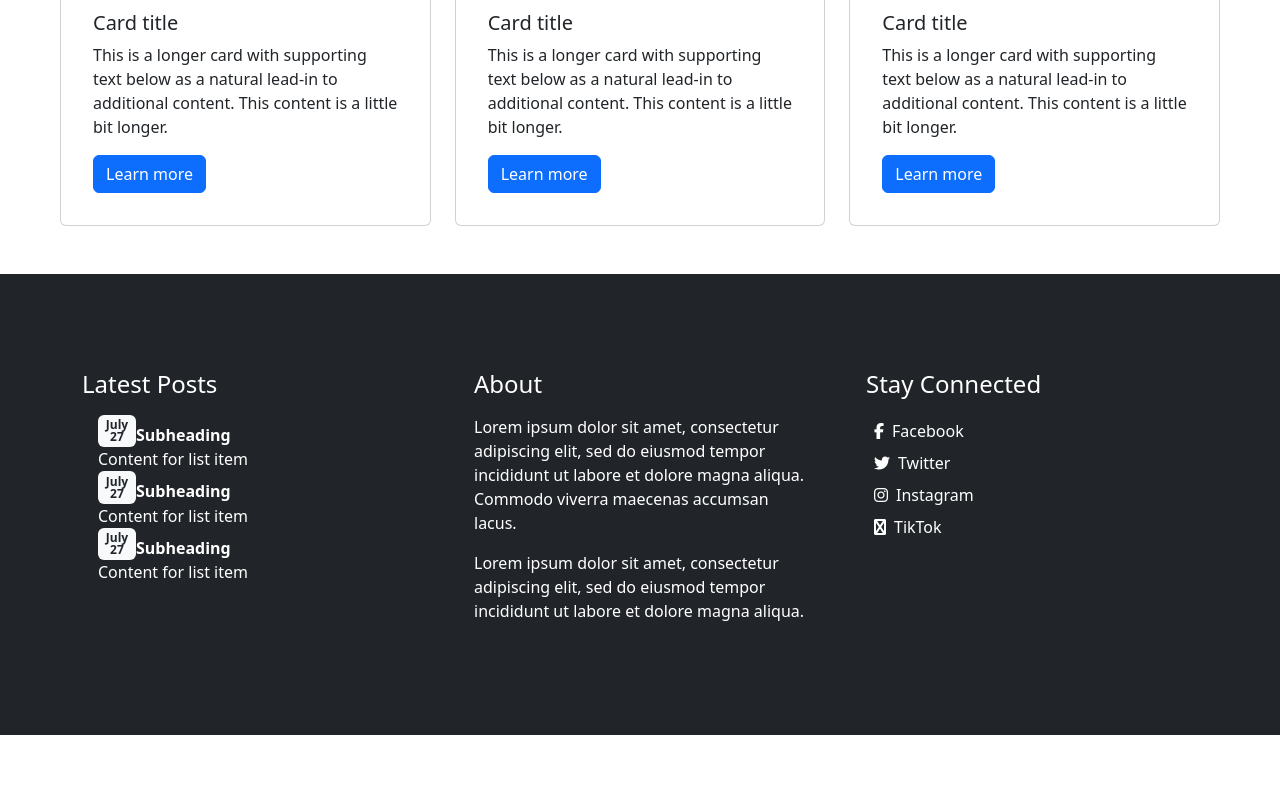
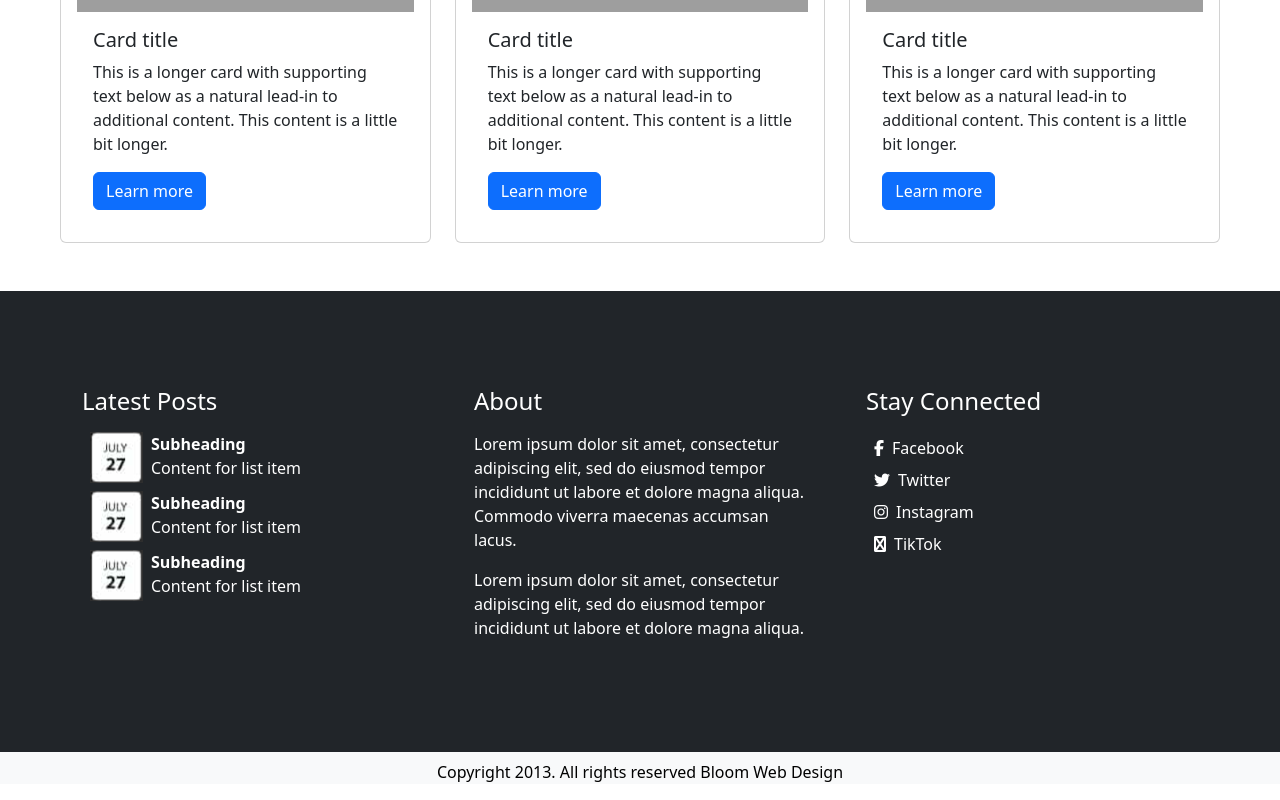
Before and after one commit to AshDesignsllc/Bootstrap_Debrief, a plain HTML site: page index.html in a window 1280 px wide. Shown: the part 992-1792 px from the top of the page. Before the commit the page ends 1727 px from the top, so only its background shows below. Drawn offline with nearby package versions, Linux system fonts and the light colour scheme; grey boxes are pictures that could not be loaded.

Commit message:
Add copyright info, fix badges & align logo

```diff
--- a/assets/css/styles.css
+++ b/assets/css/styles.css
@@ -1,5 +1,5 @@
 /**** Global Styles ****/
 
 body {
-background-color: bisque;
+    background-color: bisque;
 }
--- a/index.html
+++ b/index.html
@@ -12,10 +12,11 @@
     <script src="https://kit.fontawesome.com/a5ebaeb14d.js" crossorigin="anonymous"></script>
 </head>
 <body>
+    <!-- Navigation Bar -->
     <nav class="navbar navbar-expand-lg bg-dark" data-bs-theme="dark">
         <div class="container-fluid">
             <a class="navbar-brand" href="#">
-                <img src="/favicon.ico" alt="Horne Associates Logo">
+                <img src="assets/images/download.jpeg" class="w-25 p-3" alt="Bloom Logo">
             </a>
             <button class="navbar-toggler" type="button" data-bs-toggle="collapse" data-bs-target="#navbarSupportedContent" aria-controls="navbarSupportedContent" aria-expanded="false" aria-label="Toggle navigation">
                 <span class="navbar-toggler-icon"></span>
@@ -42,6 +43,7 @@
         </div>
     </nav>
     <main>
+        <!-- Main Article Section -->
         <div class="card mb-3 border-0 mt-5 p-5">
             <div class="row g-0">
                 <div class="col-md-8 pe-4">
@@ -52,10 +54,12 @@
                     </div>
                 </div>
                 <div class="col-md-4">
-                    <img src="/assets/images/_DSC8942-Edit.jpg" class="img-fluid border-0 rounded" alt="placeholder">
+                    <img src="assets/images/_DSC8942-Edit.jpg" class="img-fluid border-0 rounded" alt="placeholder">
                 </div>
             </div>
         </div>
+
+        <!-- Multiple Card Section -->
         <div class="container ms-5 me-5">
             <h3 class="py-4">This is a heading</h1>
         </div>
@@ -95,27 +99,31 @@
             </div>
         </div>
     </main>
+
+    <!-- Footer -->
     <footer class="bg-dark text-white pt-5 pb-5">
         <div class="container">
             <div class="row align-items-start">
                 <div class="col pt-5">
                     <h4>Latest Posts</h3>
                         <ul class="list p-2">
-                        <li class="list-group-item d-flex justify-content-between align-items-start">
+                            <li class="list-group-item d-flex justify-content-between align-items-start mb-2">
+                                <img src="assets/images/date.png" alt="date badge">
                                 <div class="ms-2 me-auto">
-                            <div class="fw-bold"><span class="badge bg-light text-dark">July <br>27</span>Subheading</div>
+                                    <div class="fw-bold">Subheading</div>Content for list item
+                                </div>
+                            </li>
+                            <li class="list-group-item d-flex justify-content-between align-items-start mb-2">
+                                <img src="assets/images/date.png" alt="date badge">
+                                <div class="ms-2 me-auto">
+                                    <div class="fw-bold">Subheading</div>
                                     Content for list item
                                 </div>
                             </li>
-                        <li class="list-group-item d-flex justify-content-between align-items-start">
+                            <li class="list-group-item d-flex justify-content-between align-items-start mb-2">
+                                <img src="assets/images/date.png" alt="date badge">
                                 <div class="ms-2 me-auto">
-                            <div class="fw-bold"><span class="badge bg-light text-dark">July <br>27</span>Subheading</div>
-                            Content for list item
-                          </div>
-                        </li>
-                        <li class="list-group-item d-flex justify-content-between align-items-start">
-                          <div class="ms-2 me-auto">
-                            <div class="fw-bold"><span class="badge bg-light text-dark">July <br>27</span>Subheading</div>
+                                 <div class="fw-bold">Subheading</div>
                                 Content for list item
                                 </div>
                              </li>
@@ -129,7 +137,7 @@
               <div class="col pt-5">
                 <h4>Stay Connected</h4>
                 <ul class="list-unstyled pt-2">
-                    <li><i class="fa fa-facebook p-2"></i>Facebook</li>
+                    <li><i class="fa fa-facebook fa-color p-2"></i>Facebook</li>
                     <li><i class="fa fa-twitter p-2"></i>Twitter</li>
                     <li><i class="fa fa-instagram p-2"></i>Instagram</li>
                     <li><i class="fa fa-tiktok p-2"></i>TikTok</li>
@@ -137,8 +145,8 @@
               </div>
             </div>
         </div>
-
     </footer>
+    <p class="text-center bg-light text-black pt-2">Copyright 2013. All rights reserved Bloom Web Design</p>
 
 
     <!-- JS Code -->
```
Also changed, not shown: assets/images/date.png (added), assets/images/download.jpeg (added). Lines whose indentation alone changed are shown as unchanged.
